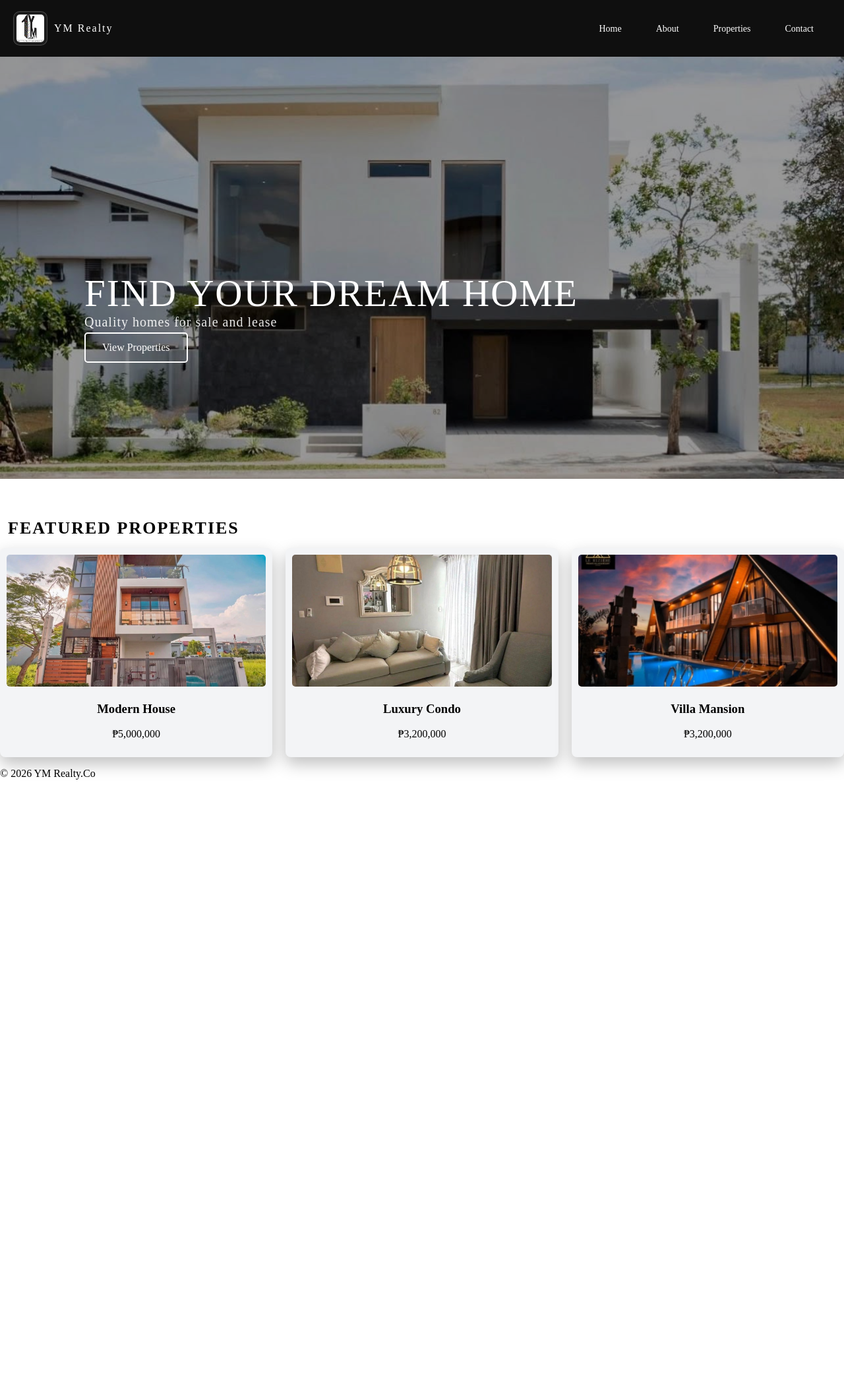
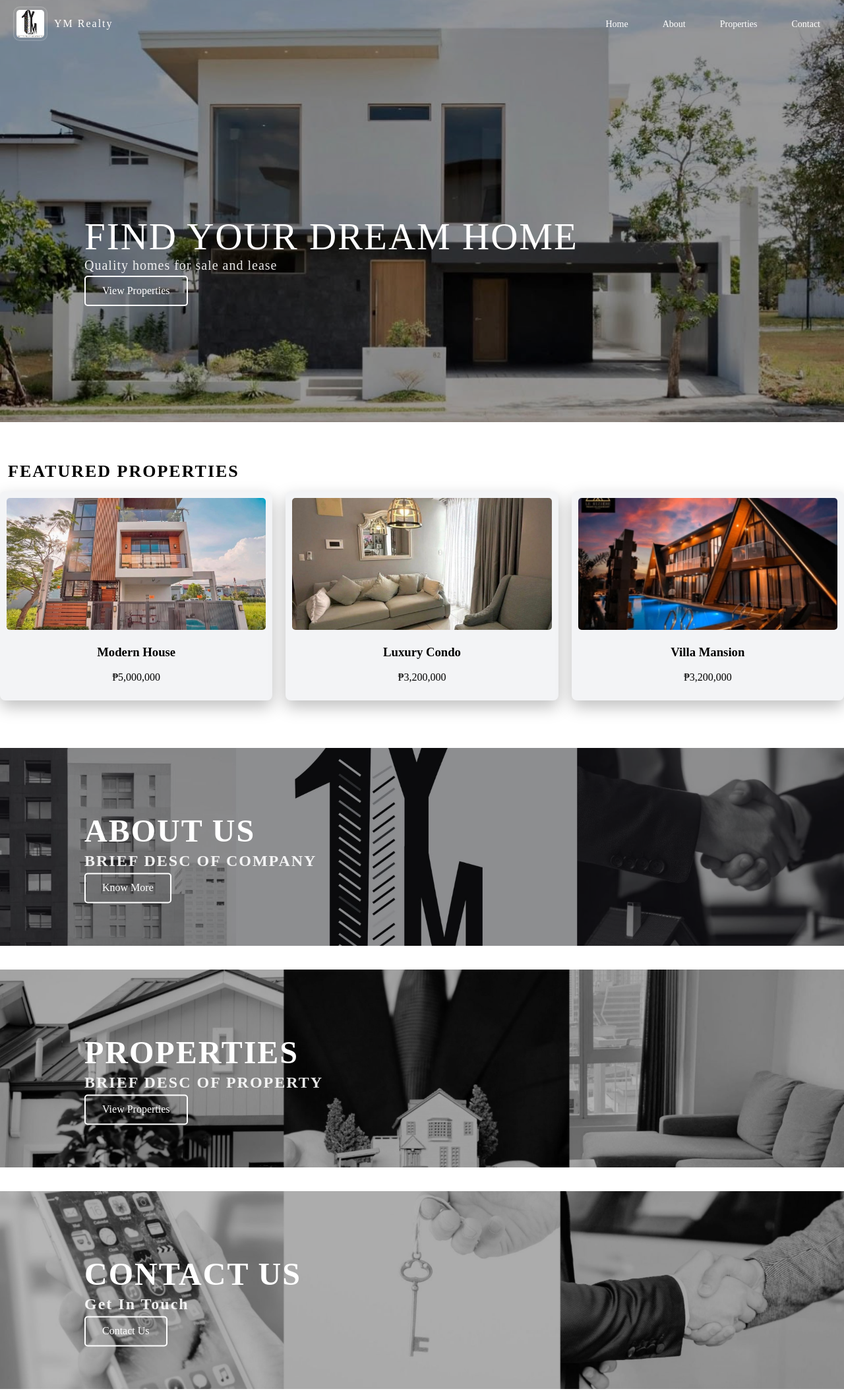
Before and after one commit to joung-ai/WebDev-Final, a plain HTML site: page index.html in a window 1280 px wide. Shown: the top 2109 px of the page at 66% size. Before the commit the page ends 1198 px from the top, so only its background shows below. Drawn offline with Linux system fonts and the light colour scheme; a web font is replaced by a local one.

Commit message:
home page added navigation and brie hero headers for different pages. also added images for contact and properties page.

```diff
--- a/index.html
+++ b/index.html
@@ -15,14 +15,14 @@
   </div>
 
  <ul>
-  <li><a href="index.html" class="btn nav-btn">Home</a></li>
-  <li><a href="about.html" class="btn nav-btn">About</a></li>
-  <li><a href="properties.html" class="btn nav-btn">Properties</a></li>
-  <li><a href="contact.html" class="btn nav-btn">Contact</a></li>
+  <li><a href="#home" class="btn nav-btn">Home</a></li>
+  <li><a href="#about" class="btn nav-btn">About</a></li>
+  <li><a href="#properties" class="btn nav-btn">Properties</a></li>
+  <li><a href="#contact" class="btn nav-btn">Contact</a></li>
 </ul>
 </nav>
 
-<header class="hero">
+<header id="home" class="hero">
 
   <div class="hero-text">
    <h1>Find Your Dream Home</h1>
@@ -58,6 +58,45 @@
   </div>
 </section>
 
+<br><br>
+
+
+<br><br>
+
+<!--about section-->
+
+<header id="about" class="about-hero">
+  <div class="about-hero-text">
+    <h1>About Us</h1>
+    <h2 class="about-hero-title">BRIEF DESC OF COMPANY</h2>
+    <a href="about.html" class="btn">Know More</a>
+  </div>
+</header>
+
+<br><br>
+
+<!-- properties section  -->
+
+<header id="properties" class="property-hero">
+  <div class="about-hero-text">
+    <h1>Properties</h1>
+    <h2 class="about-hero-title">BRIEF DESC OF PROPERTY</h2>
+    <a href="properties.html" class="btn">View Properties</a>
+  </div>
+</header>
+
+<br><br>
+
+
+
+<header id="contact" class="contact-hero">
+  <div class="about-hero-text">
+    <h1>Contact Us</h1>
+    <h2 class="about-hero-title">Get In Touch</h2>
+    <a href="contact.html" class="btn">Contact Us</a>
+  </div>
+</header>
+
 <footer>
   <p>© 2026 YM Realty.Co</p>
 </footer>
--- a/script.js
+++ b/script.js
@@ -32,3 +32,13 @@ document.addEventListener("DOMContentLoaded", function () {
   setInterval(showSlide, 4000);
 
 });
+
+const nav = document.querySelector("nav");
+
+window.addEventListener("scroll", () => {
+    if (window.scrollY > 100) {
+        nav.classList.add("slidedown");
+    } else {
+        nav.classList.remove("slidedown");
+    }
+});
--- a/style.css
+++ b/style.css
@@ -4,6 +4,10 @@
   --accent: #2563EB;
   --highlight: #F3F4F6;
   --brown: #c4a374;
+}
+
+html{
+  scroll-behavior: smooth;
 }
 
 body {
@@ -13,22 +17,56 @@ body {
 }
 
 nav {
-  background: var(--primary);
-  color: white;
+  position: absolute;
+  top: 0;
+  left: 0;
+  width: 100%;
+
   display: flex;
   justify-content: space-between;
   padding: 10px 20px;
+
+  background: transparent;
+  color: var(--secondary);
+
+  transition: all 0.3s ease;
+  z-index: 1000;
+
+  box-sizing: border-box;
+}
+
+nav.slidedown {
+  position: fixed;
+  top: 0;
+  background: var(--primary);
+  box-shadow: 0 2px 8px rgba(0,0,0,0.2);
+}
+
+nav.slidedown a,
+nav.slidedown span {
+  color: var(--secondary);
 }
 
 nav ul {
   display: flex;
   list-style: none;
+  margin: 0;
+  padding: 0;
+  gap: 20px;
+  align-items: center;
+  flex-wrap: wrap;
 }
 
-nav a {
-  color: white;
-  margin: 0 10px;
-  text-decoration: none;
+nav a, nav span{
+  color : var(--secondary);
+}
+
+nav a.nav-btn {
+  color: var(--secondary);
+}
+
+nav.slidedown a.nav-btn {
+  color: var(--secondary);
 }
 
 h2 {
@@ -61,7 +99,6 @@ h2 {
   overflow: hidden;
 }
 
-/* House images slide*/
 .slides {
   position: absolute;
   width: 100%;
@@ -115,6 +152,21 @@ h2 {
   opacity: 0.9;
 }
 
+.contact-hero {
+  height: 300px;
+  background: url("images/contact.jpg") center/cover no-repeat;
+  position: relative;
+  background-position: center 40%;
+}
+
+.property-hero {
+  height: 300px;
+  background: url("images/properties.jpg") center/cover no-repeat;
+  position: relative;
+  background-position: center 40%;
+}
+
+
 /*styling "about us"*/
 /* About page hero section */
 .about-hero {
@@ -147,6 +199,14 @@ h2 {
   text-transform: uppercase;
   margin-bottom: 5px;
   margin-left: 0px;
+}
+
+.about-hero-text h2.about-hero-title {
+  color: var(--secondary);
+  margin: 0;
+  letter-spacing: 2px;
+  opacity: 0.9;
+  margin-bottom: 2px;
 }
 
 .about-hero-text p {
```
Also changed, not shown: images/contact.jpg (added), images/properties.jpg (added).
